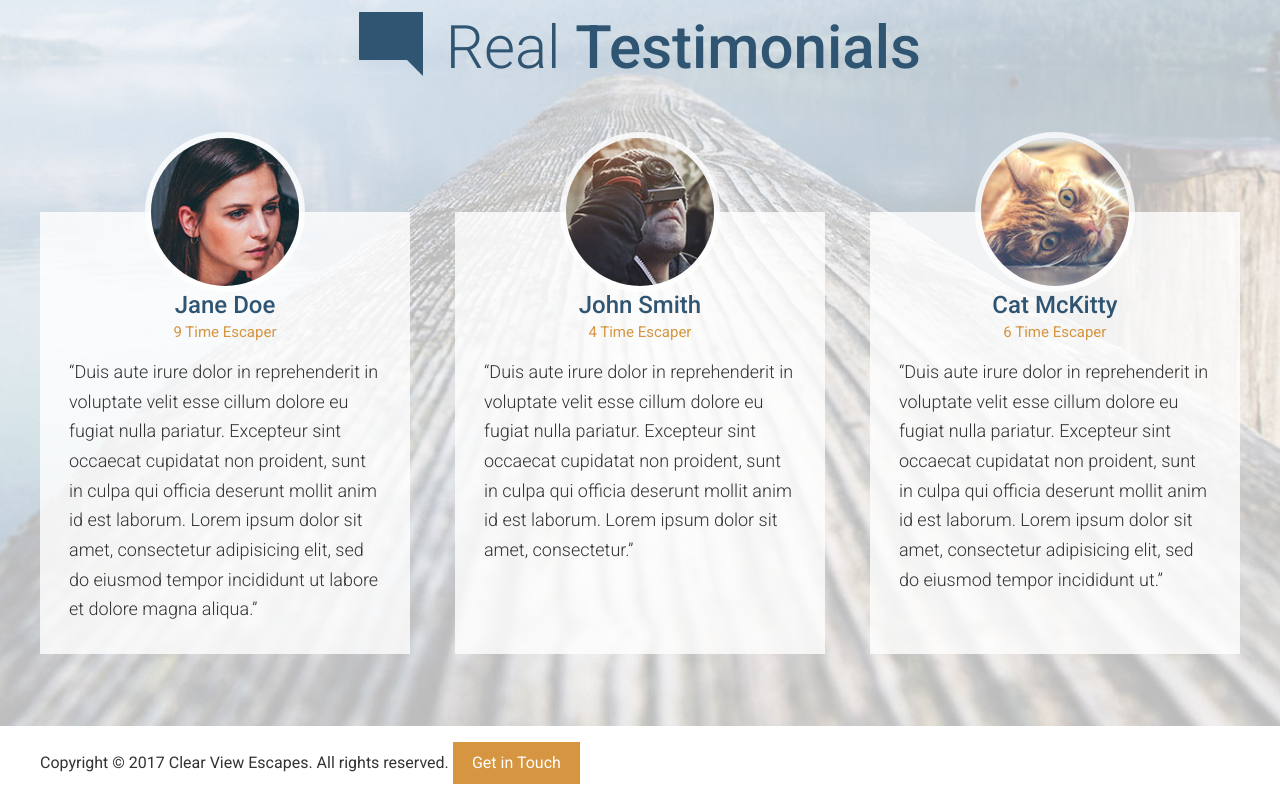
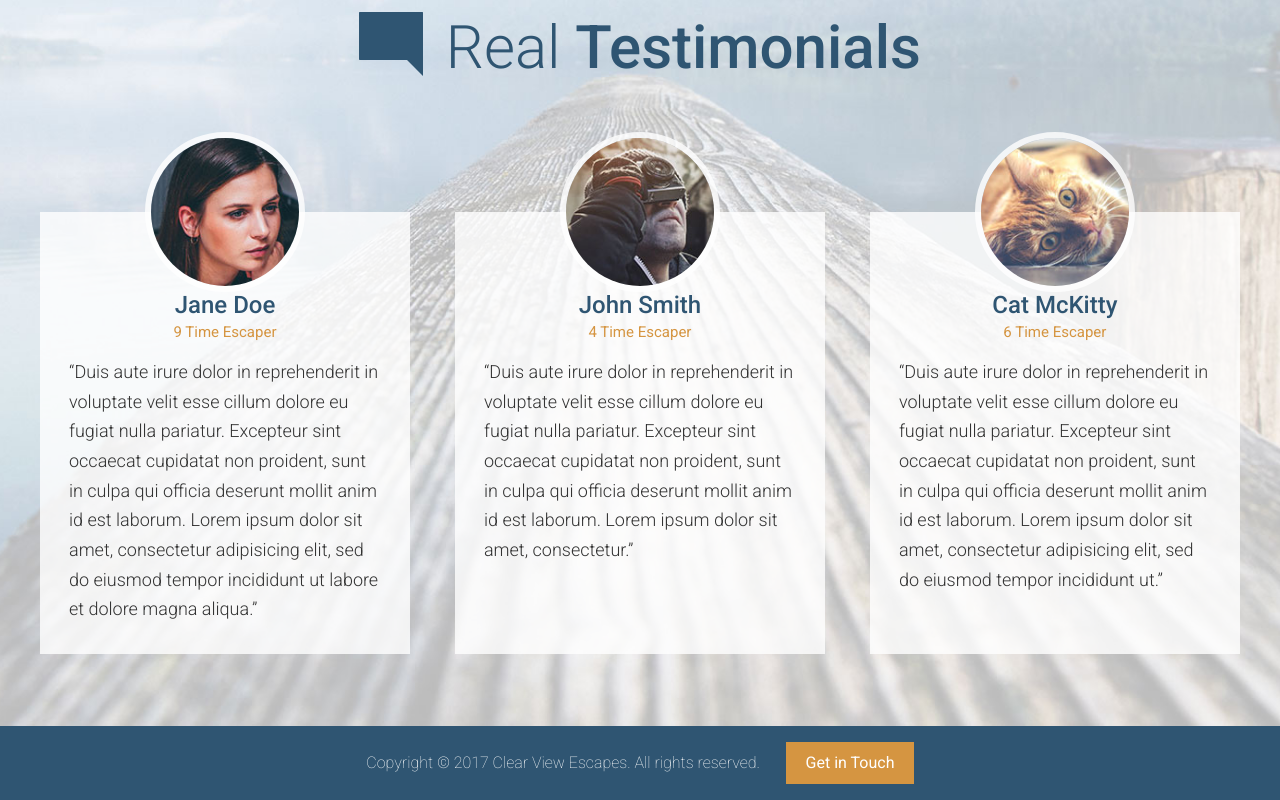
Before and after one commit to coolzyte/travel-site, a website built with webpack: page app/index.html in a window 1280 px wide. Shown: the part 3178-3978 px from the top of the page. Built offline with nearby package versions, Linux system fonts and the light colour scheme.

Commit message:
Completed styling the footer

```diff
--- /dev/null
+++ b/app/assets/styles/modules/_site-footer.css
@@ -0,0 +1,18 @@
+.site-footer {
+	background-color: $mainBlue;
+	color: #fff;
+	padding-bottom: .5rem 0;
+	text-align: center;
+
+	&__text {
+		display: block;
+		margin-bottom: 1rem;
+		font-weight: 200;
+
+		@mixin atMedium {
+			display: inline;
+			margin-bottom: 0;
+			margin-right: 1.4rem;
+		}
+	}
+}
--- a/app/assets/styles/styles.css
+++ b/app/assets/styles/styles.css
@@ -16,3 +16,4 @@
 @import "modules/_feature-item";
 @import "modules/_testimonial";
 @import "modules/_sprite";
+@import "modules/_site-footer";
--- a/app/temp/styles/styles.css
+++ b/app/temp/styles/styles.css
@@ -867,3 +867,21 @@ a {
 		height: 42px;
 		background-position: 36.69752421959096% 45.792307692307695%;
 	}
+.site-footer {
+	background-color: #2f5572;
+	color: #fff;
+	padding-bottom: .5rem 0;
+	text-align: center;
+}
+.site-footer__text {
+		display: block;
+		margin-bottom: 1rem;
+		font-weight: 200;
+	}
+@media (min-width: 800px) {
+.site-footer__text {
+			display: inline;
+			margin-bottom: 0;
+			margin-right: 1.4rem
+	}
+	}
```
